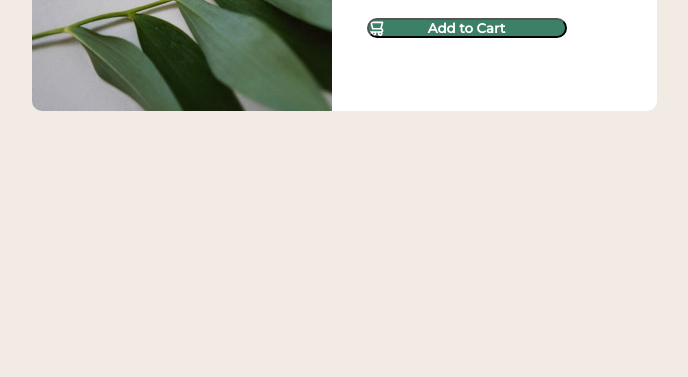
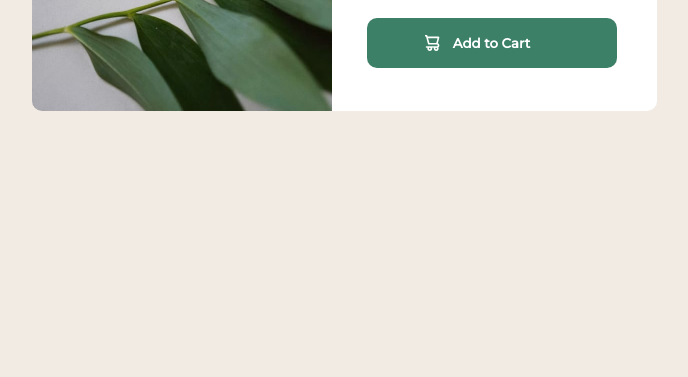
Before and after one commit to DFerreir4/Frontend-Mentor-Desafio-2, a plain HTML site: page exercicio.html in a window 1280 px wide. Shown: the part 499-876 px from the top of the page, without its empty margins (296-984 px from the left). Drawn offline with Linux system fonts and the light colour scheme.

Commit message:
centralizar ícone do botão e retirar bordas

```diff
--- a/src/css/style.css
+++ b/src/css/style.css
@@ -83,9 +83,8 @@ section > div > div.valor-riscado{
 }
 
 section > input{
-    width: 200px;
-    /* width: 250px;
-    height: 50px; */
+    width: 250px;
+    height: 50px;
     text-align: center;
     background-color: hsl(158, 36%, 37%);
     border-radius: 10px;
@@ -94,9 +93,8 @@ section > input{
     font-weight: bolder;
     background-image: url('../img/icon-cart.svg');
     background-repeat: no-repeat;
-
-
-
-
+    background-position: 25% 50%;
+    box-shadow: none;
+    border: none;
 
 }
```
Also changed, not shown: exercicio.html (+1 -1 lines).
